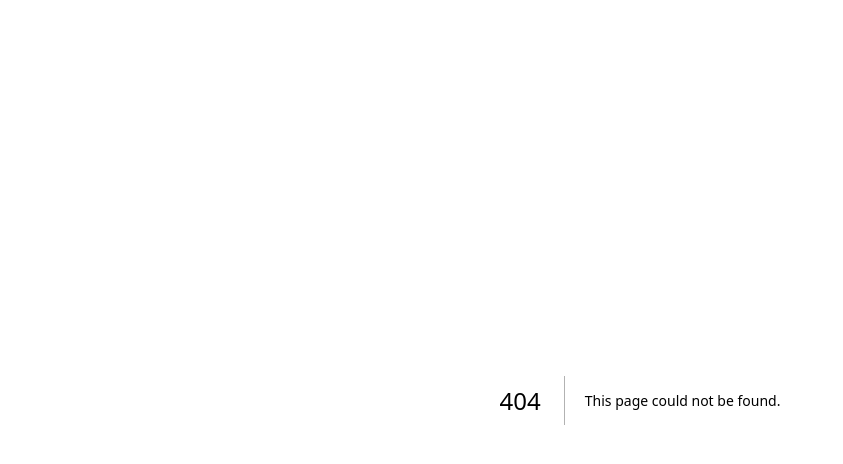
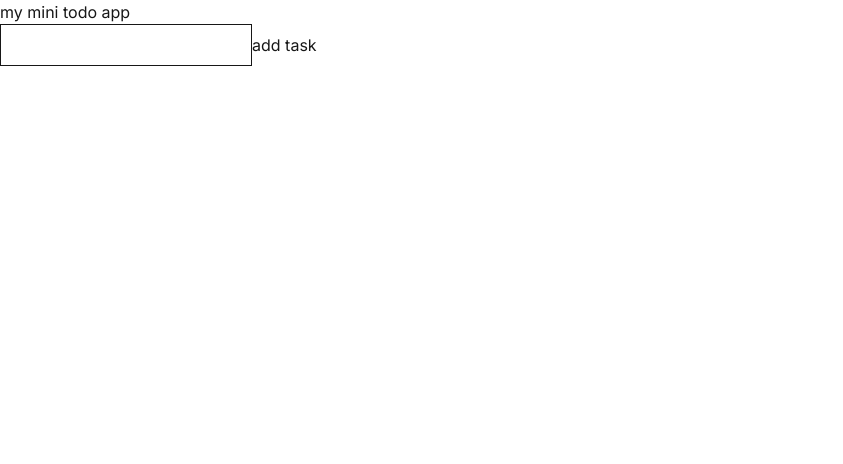
Before and after one commit to Anupam-Katiyar-Mern-stack-developer/nextjs-learning, a Next.js app: page /todo in a window 1280 px wide. Before the commit this address had no page. Shown: the top 464 px of the page, without its empty margins (0-843 px from the left). Built offline with nearby package versions, Linux system fonts and the light colour scheme.

Commit message:
learning

```diff
--- /dev/null
+++ b/app/todo/page.js
@@ -0,0 +1,11 @@
+import TodoList from "@/components/TodoList";
+
+
+export default function TodoPage() {
+  return (
+    <div>
+      <h1>my mini todo app</h1>
+      <TodoList />
+    </div>
+  )
+}
--- a/components/TodoList.jsx
+++ b/components/TodoList.jsx
@@ -1,3 +1,5 @@
+"use client";
+
 import { useState } from 'react'
 
 export default function TodoList() {
```
